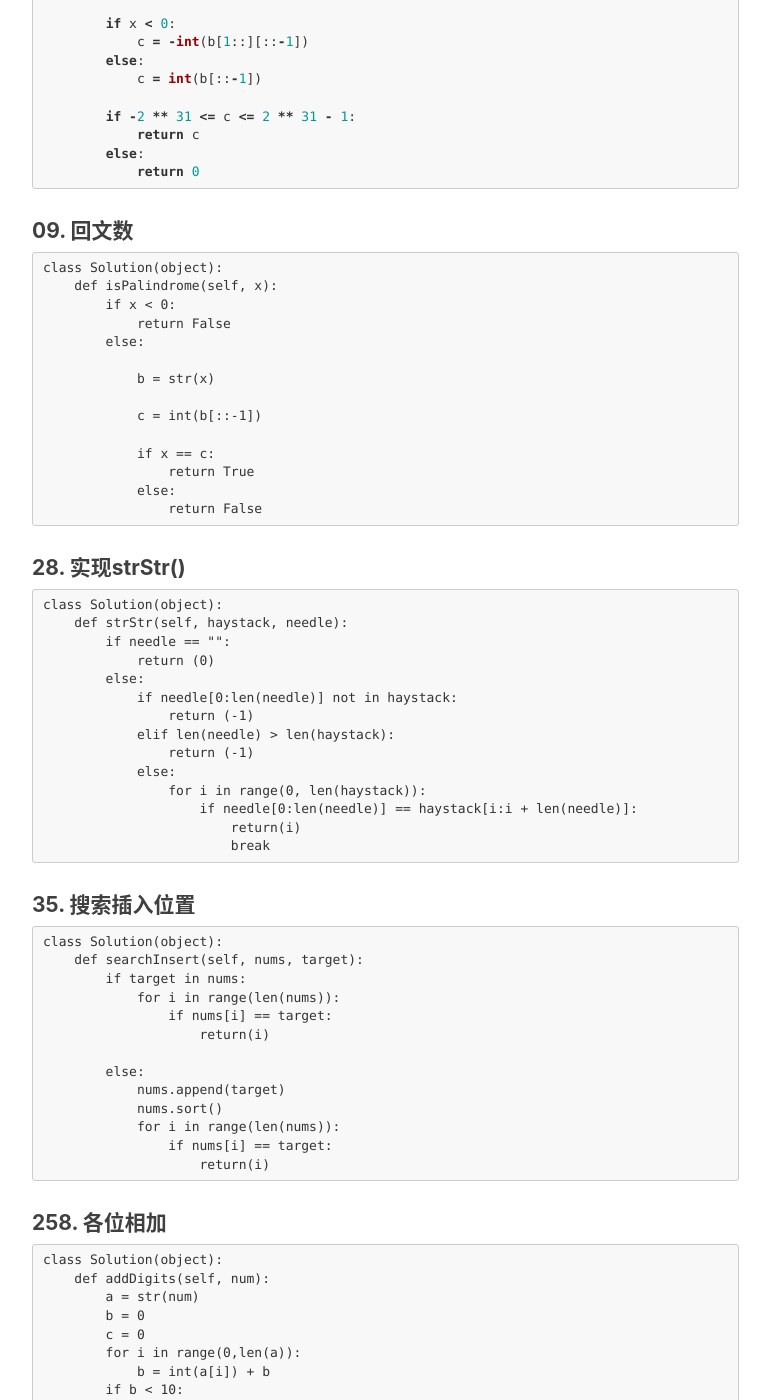
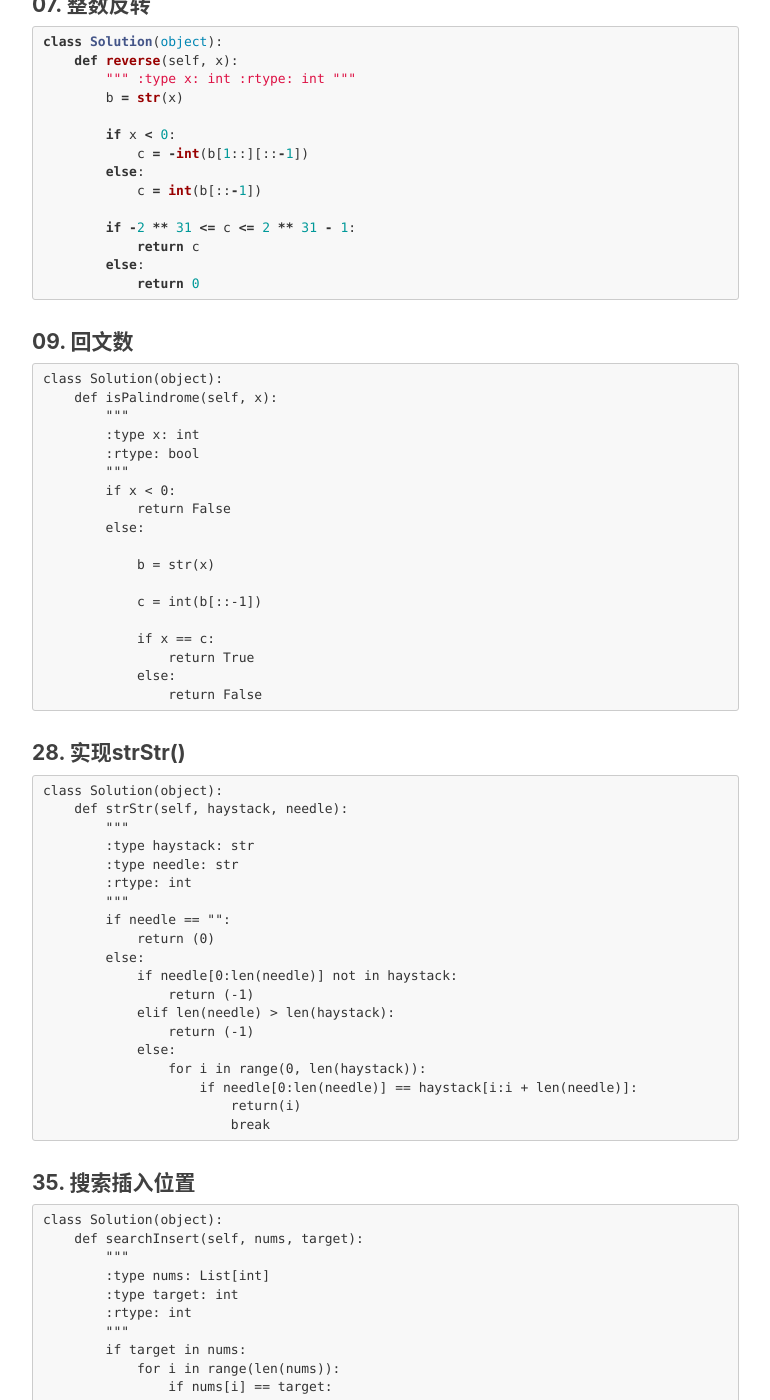
Before and after one commit to zapp926/blog, a Jekyll site: the page built from _posts/2019-03-03-Python.md, in a window 1280 px wide and 1400 px high, scrolled down 1055 px. Shown: the whole window, without its empty margins (233-1003 px from the left). Built offline with Jekyll 4.4.1, drawn with Linux system fonts in a browser that asks for light colours; nearby versions of some CDN libraries; comment, search, counter and statistics services are not loaded; some of the changed text lies outside the part shown.

Commit message:
Update 2019-03-03-Python.md

````diff
--- a/_posts/2019-03-03-Python.md
+++ b/_posts/2019-03-03-Python.md
@@ -18,6 +18,11 @@ tags:
 ```Python
 class Solution(object):
     def twoSum(self, nums, target):
+        """
+        :type nums: List[int]
+        :type target: int
+        :rtype: List[int]
+        """
         output = []
         for i in range(len(nums)):
             for j in range(i + 1,len(nums)):
@@ -33,6 +38,10 @@ class Solution(object):
 ```python
 class Solution(object):
     def reverse(self, x):
+        """
+        :type x: int
+        :rtype: int
+        """
         b = str(x)
 
         if x < 0:
@@ -51,6 +60,10 @@ class Solution(object):
 ```Python
 class Solution(object):
     def isPalindrome(self, x):
+        """
+        :type x: int
+        :rtype: bool
+        """
         if x < 0:
             return False
         else:
@@ -70,6 +83,11 @@ class Solution(object):
 ```Python
 class Solution(object):
     def strStr(self, haystack, needle):
+        """
+        :type haystack: str
+        :type needle: str
+        :rtype: int
+        """
         if needle == "":
             return (0)
         else:
@@ -89,6 +107,11 @@ class Solution(object):
 ```Python
 class Solution(object):
     def searchInsert(self, nums, target):
+        """
+        :type nums: List[int]
+        :type target: int
+        :rtype: int
+        """
         if target in nums:
             for i in range(len(nums)):
                 if nums[i] == target:
@@ -102,11 +125,27 @@ class Solution(object):
                     return(i)
 ```
 
+#### 58. 最后一个单词的长度
+
+```Python
+class Solution(object):
+    def lengthOfLastWord(self, s):
+        """
+        :type s: str
+        :rtype: int
+        """
+        return(len(s.strip( ).split(' ')[-1]))
+```
+
 #### 258. 各位相加
 
 ```Python
 class Solution(object):
     def addDigits(self, num):
+        """
+        :type num: int
+        :rtype: int
+        """
         a = str(num)
         b = 0
         c = 0
````
